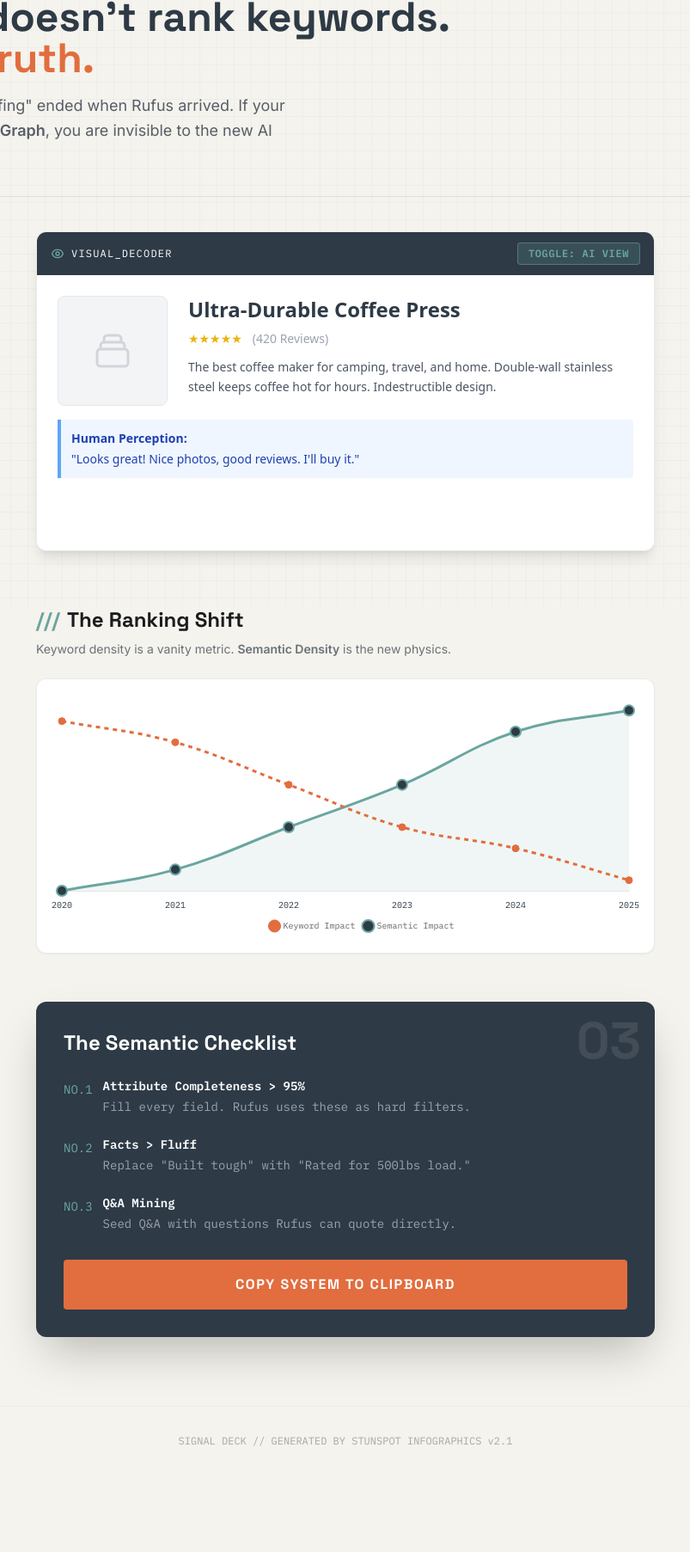
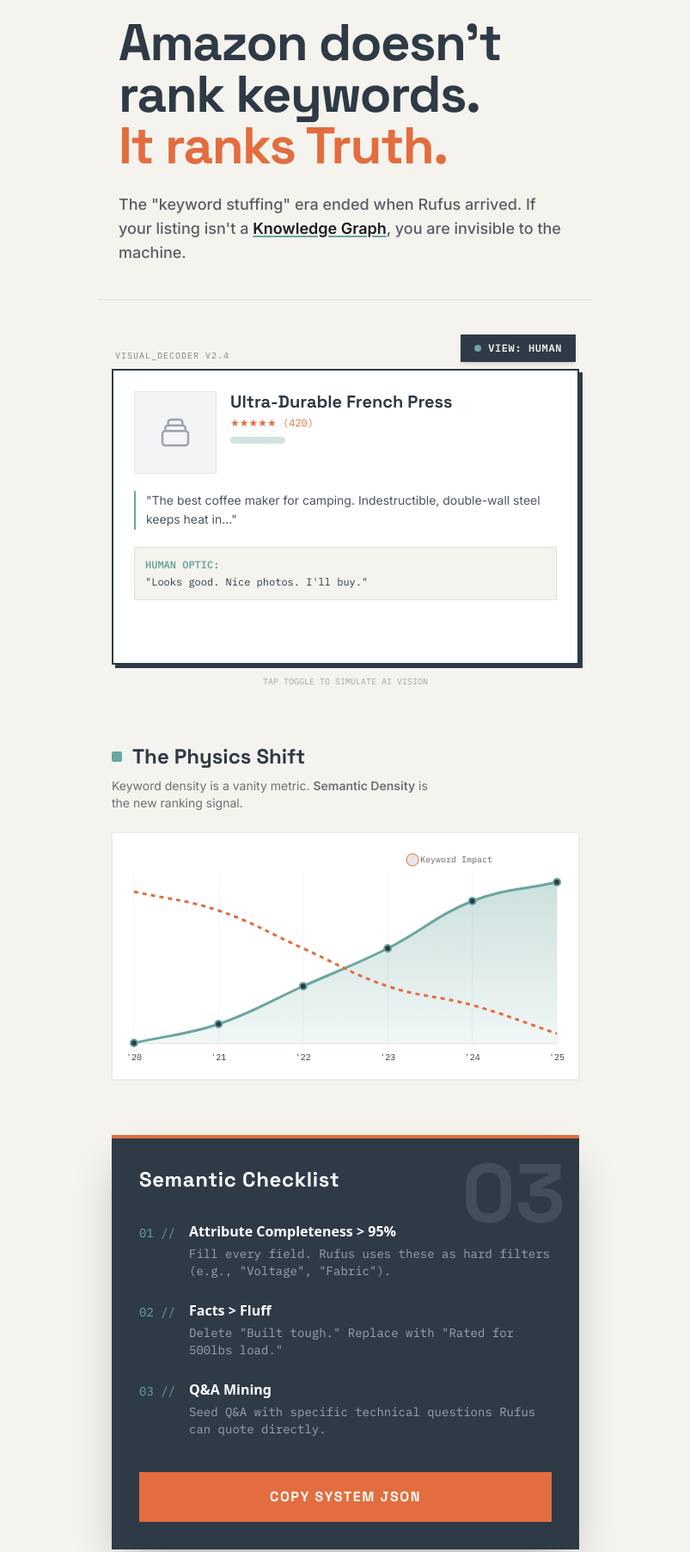
Before and after one commit to Stunspot/stunspot-infographics, a plain HTML site: page amazon-semantics/index.html in a window 1280 px wide. Shown: the part 95-1900 px from the top of the page at 86% size, without its empty margins (238-1041 px from the left). Before the commit the page ends 1811 px from the top, so only its background shows below. Drawn offline with nearby package versions, Linux system fonts and the light colour scheme.

Commit message:
update infographic

```diff
--- a/amazon-semantics/index.html
+++ b/amazon-semantics/index.html
@@ -5,21 +5,37 @@
   <meta name="viewport" content="width=device-width, initial-scale=1.0" />
 
   <title>PROTOCOL: Amazon Semantic Override</title>
+  <meta name="title" content="PROTOCOL: Amazon Semantic Override">
+  <meta name="description" content="Amazon doesn't rank keywords. It ranks Truth. The 2025 Semantic Checklist for Rufus & A10.">
+
+  <meta property="og:type" content="article">
+  <meta property="og:url" content="https://stunspot.github.io/stunspot-infographics/amazon-semantics/">
+  <meta property="og:title" content="PROTOCOL: Amazon Semantic Override">
+  <meta property="og:description" content="Amazon doesn't rank keywords. It ranks Truth. The 2025 Semantic Checklist for Rufus & A10.">
+  <meta property="og:image" content="https://stunspot.github.io/stunspot-infographics/amazon-semantics/assets/thumbnail.jpg">
+
+  <meta name="twitter:card" content="summary_large_image">
+  <meta name="twitter:url" content="https://stunspot.github.io/stunspot-infographics/amazon-semantics/">
+  <meta name="twitter:title" content="⚠️ Amazon doesn't rank keywords anymore.">
+  <meta name="twitter:description" content="It ranks Truth. See the 2025 Semantic Checklist for Rufus.">
+  <meta name="twitter:image" content="https://stunspot.github.io/stunspot-infographics/amazon-semantics/assets/thumbnail.jpg">
+
   <script src="https://cdn.tailwindcss.com"></script>
   <script src="https://cdn.jsdelivr.net/npm/chart.js"></script>
-  <link href="https://fonts.googleapis.com/css2?family=Space+Grotesk:wght@400;600;700&family=Inter:wght@400;600&family=IBM+Plex+Mono:wght@400;600&display=swap" rel="stylesheet">
+  <link href="https://fonts.googleapis.com/css2?family=Space+Grotesk:wght@400;500;600;700&family=Inter:wght@400;500;600&family=IBM+Plex+Mono:wght@400;600&display=swap" rel="stylesheet">
 
   <script>
     tailwind.config = {
       theme: {
         extend: {
           colors: {
-            bg: '#F5F3ED',
+            bg: '#F5F3ED',       // Studio Parchment Light
             surface: '#FFFFFF',
-            primary: '#2E3A46',
-            accent: '#6AA6A0',
-            alert: '#E26D3E',
-            ink: '#1B1C1E'
+            primary: '#2E3A46',  // Graphite-Navy Control
+            accent: '#6AA6A0',   // Aqua-Sage Data Trace
+            alert: '#E26D3E',    // Alert-Amber
+            ink: '#1B1C1E',      // Ink Carbon
+            grid: 'rgba(46, 58, 70, 0.08)'
           },
           fontFamily: {
             display: ['Space Grotesk', 'sans-serif'],
@@ -27,15 +43,22 @@
             mono: ['IBM Plex Mono', 'monospace'],
           },
           animation: {
-            'scan': 'scan 3s linear infinite',
+            'radar-sweep': 'sweep 4s linear infinite',
+            'blip': 'blip 2s ease-out infinite',
           },
           keyframes: {
-            scan: {
-              '0%': { top: '0%', opacity: '0' },
-              '10%': { opacity: '1' },
-              '90%': { opacity: '1' },
-              '100%': { top: '100%', opacity: '0' },
+            sweep: {
+              '0%': { transform: 'rotate(0deg)' },
+              '100%': { transform: 'rotate(360deg)' },
+            },
+            blip: {
+              '0%': { opacity: 0, transform: 'scale(0.5)' },
+              '50%': { opacity: 1, transform: 'scale(1.2)' },
+              '100%': { opacity: 0, transform: 'scale(1.5)' },
             }
+          },
+          backgroundImage: {
+            'grid-pattern': "linear-gradient(to right, rgba(46, 58, 70, 0.05) 1px, transparent 1px), linear-gradient(to bottom, rgba(46, 58, 70, 0.05) 1px, transparent 1px)"
           }
         }
       }
@@ -45,205 +68,204 @@
   <style>
     body { background-color: #F5F3ED; color: #1B1C1E; }
 
-    /* Radar Background Grid */
-    .radar-grid {
-      background-image: linear-gradient(#2E3A46 1px, transparent 1px), linear-gradient(90deg, #2E3A46 1px, transparent 1px);
-      background-size: 20px 20px;
-      background-position: center center;
-      opacity: 0.03;
+    /* Motif: Thin Grid Overlay */
+    .bg-radar-grid {
+      background-size: 40px 40px;
     }
 
-    /* Toy: View Switcher Logic */
-    .view-human { display: block; }
-    .view-ai { display: none; }
+    /* Motif: Glowing Data Pips */
+    .pip {
+      position: absolute;
+      width: 4px;
+      height: 4px;
+      background-color: #E26D3E;
+      border-radius: 50%;
+      box-shadow: 0 0 8px #E26D3E;
+    }
 
-    /* When 'mode-ai' class is present on container: */
-    .mode-ai .view-human { display: none; }
-    .mode-ai .view-ai { display: block; }
+    /* Tool 6: Toy Classes */
+    .view-human { display: block; opacity: 1; transition: opacity 0.3s ease; }
+    .view-ai { display: none; opacity: 0; transition: opacity 0.3s ease; }
 
-    /* Scan Line Effect */
+    .mode-ai .view-human { display: none; opacity: 0; }
+    .mode-ai .view-ai { display: block; opacity: 1; }
+
+    /* Scan Line Effect for AI Mode */
     .scan-line {
       position: absolute;
-      left: 0; right: 0; height: 2px;
+      left: 0; right: 0; height: 1px;
       background: #6AA6A0;
-      opacity: 0.5;
+      box-shadow: 0 0 10px #6AA6A0;
+      opacity: 0;
       z-index: 10;
       pointer-events: none;
-      display: none; /* Hidden by default */
     }
-    .mode-ai .scan-line { display: block; animation: scan 3s linear infinite; }
+    .mode-ai .scan-line { opacity: 1; animation: scan 2s linear infinite; }
+
+    @keyframes scan {
+      0% { top: 0%; }
+      100% { top: 100%; }
+    }
   </style>
-  <meta name="title" content="PROTOCOL: Amazon Semantic Override">
-  <meta name="description" content="Amazon doesn't rank keywords. It ranks Truth. The 2025 Semantic Checklist for Rufus & A10.">
+</head>
+<body class="antialiased min-h-screen relative overflow-x-hidden font-body bg-bg bg-radar-grid">
 
-  <meta property="og:type" content="article">
-  <meta property="og:url" content="https://stunspot.github.io/stunspot-infographics/amazon-semantics/">
-  <meta property="og:title" content="PROTOCOL: Amazon Semantic Override">
-  <meta property="og:description" content="Amazon doesn't rank keywords. It ranks Truth. The 2025 Semantic Checklist for Rufus & A10.">
-  <meta property="og:image" content="https://stunspot.github.io/stunspot-infographics/amazon-semantics/assets/thumbnail.jpg">
+  <header class="relative px-6 pt-16 pb-10 border-b border-primary/10 max-w-xl mx-auto text-center md:text-left">
+    <div class="inline-flex items-center gap-2 px-3 py-1 mb-6 border border-primary/20 bg-white shadow-sm">
+      <div class="w-2 h-2 rounded-full bg-alert animate-blip"></div>
+      <span class="text-[10px] font-mono font-bold text-primary tracking-widest uppercase">SIGNAL_INTERCEPT // A10_OVERRIDE</span>
+    </div>
 
-  <meta property="twitter:card" content="summary_large_image">
-  <meta property="twitter:url" content="https://stunspot.github.io/stunspot-infographics/amazon-semantics/">
-  <meta property="twitter:title" content="⚠️ Amazon doesn't rank keywords anymore.">
-  <meta property="twitter:description" content="It ranks Truth. See the 2025 Semantic Checklist for Rufus.">
-  <meta property="twitter:image" content="https://stunspot.github.io/stunspot-infographics/amazon-semantics/assets/thumbnail.jpg">
-</head>
-<body class="antialiased min-h-screen relative overflow-x-hidden">
-
-  <div class="fixed inset-0 radar-grid pointer-events-none"></div>
-
-  <header class="relative px-6 pt-12 pb-8 border-b border-primary/10">
-    <div class="inline-flex items-center gap-2 px-3 py-1 mb-4 border border-primary/20 rounded-full bg-white shadow-sm">
-      <div class="w-2 h-2 rounded-full bg-alert animate-pulse"></div>
-      <span class="text-xs font-mono font-bold text-primary tracking-widest uppercase">Signal: High Confidence</span>
-    </div>
-    <h1 class="text-4xl md:text-5xl font-display font-bold leading-tight mb-4 text-primary">
+    <h1 class="text-4xl md:text-6xl font-display font-bold leading-tight mb-6 text-primary tracking-tight">
       Amazon doesn’t rank keywords.<br>
       <span class="text-alert">It ranks Truth.</span>
     </h1>
-    <p class="text-lg font-body text-primary/80 leading-relaxed max-w-xl">
-      The era of "keyword stuffing" ended when Rufus arrived. If your listing isn't a <strong>Knowledge Graph</strong>, you are invisible to the new AI consumer.
+
+    <p class="text-base md:text-lg text-primary/80 leading-relaxed font-medium">
+      The "keyword stuffing" era ended when Rufus arrived. If your listing isn't a <strong class="text-ink decoration-accent underline decoration-2 underline-offset-2">Knowledge Graph</strong>, you are invisible to the machine.
     </p>
   </header>
 
-  <main class="max-w-3xl mx-auto pb-12">
+  <main class="max-w-xl mx-auto pb-20 px-4">
 
-    <section class="p-6 my-4">
-      <div id="scanner-card" class="bg-surface border border-primary/10 rounded-xl shadow-lg overflow-hidden relative group">
-        <div class="bg-primary px-4 py-3 flex justify-between items-center z-20 relative">
-          <span class="text-white font-mono text-xs tracking-widest flex items-center gap-2">
-            <svg class="w-4 h-4 text-accent" fill="none" stroke="currentColor" viewBox="0 0 24 24"><path stroke-linecap="round" stroke-linejoin="round" stroke-width="2" d="M15 12a3 3 0 11-6 0 3 3 0 016 0z"/><path stroke-linecap="round" stroke-linejoin="round" stroke-width="2" d="M2.458 12C3.732 7.943 7.523 5 12 5c4.478 0 8.268 2.943 9.542 7-1.274 4.057-5.064 7-9.542 7-4.477 0-8.268-2.943-9.542-7z"/></svg>
-            VISUAL_DECODER
-          </span>
-          <button id="toggle-btn" onclick="toggleView()" class="px-3 py-1 bg-accent/20 border border-accent/50 text-accent font-mono text-xs rounded hover:bg-accent/30 transition-colors uppercase tracking-wider font-bold">
-            Toggle: AI View
-          </button>
-        </div>
+    <section class="my-10 relative">
+      <div class="flex justify-between items-end mb-2 px-1">
+        <span class="font-mono text-[10px] text-primary/60 uppercase tracking-widest">VISUAL_DECODER v2.4</span>
+        <button id="toggle-btn" onclick="toggleView()" class="px-4 py-2 bg-primary text-bg font-mono text-xs font-bold tracking-wider hover:bg-primary/90 transition-all shadow-md active:scale-95 flex items-center gap-2">
+          <span class="w-2 h-2 rounded-full bg-accent"></span>
+          <span>VIEW: HUMAN</span>
+        </button>
+      </div>
 
-        <div id="scanner-container" class="relative min-h-[320px] p-6 transition-colors duration-300">
+      <div id="scanner-card" class="bg-surface border-2 border-primary rounded-none shadow-[4px_4px_0px_0px_rgba(46,58,70,1)] overflow-hidden relative transition-all duration-300">
+
+        <div id="scanner-container" class="relative min-h-[340px] p-6">
           <div class="scan-line"></div>
 
-          <div class="view-human space-y-4">
-            <div class="flex flex-col sm:flex-row gap-6">
-              <div class="w-full sm:w-32 h-32 bg-gray-100 rounded-lg flex items-center justify-center border border-gray-200">
-                <svg class="w-12 h-12 text-gray-300" fill="none" stroke="currentColor" viewBox="0 0 24 24"><path stroke-linecap="round" stroke-linejoin="round" stroke-width="1.5" d="M19 11H5m14 0a2 2 0 012 2v6a2 2 0 01-2 2H5a2 2 0 01-2-2v-6a2 2 0 012-2m14 0V9a2 2 0 00-2-2M5 11V9a2 2 0 012-2m0 0V5a2 2 0 012-2h6a2 2 0 012 2v2M7 7h10"/></svg>
+          <div class="view-human space-y-5">
+            <div class="flex gap-4">
+               <div class="w-24 h-24 bg-gray-100 border border-gray-200 flex items-center justify-center shrink-0">
+                <svg class="w-10 h-10 text-gray-400" fill="none" stroke="currentColor" viewBox="0 0 24 24"><path stroke-linecap="round" stroke-linejoin="round" stroke-width="1.5" d="M19 11H5m14 0a2 2 0 012 2v6a2 2 0 01-2 2H5a2 2 0 01-2-2v-6a2 2 0 012-2m14 0V9a2 2 0 00-2-2M5 11V9a2 2 0 012-2m0 0V5a2 2 0 012-2h6a2 2 0 012 2v2M7 7h10"/></svg>
               </div>
-
-              <div class="flex-1">
-                <h3 class="font-bold text-2xl mb-2 text-primary">Ultra-Durable Coffee Press</h3>
-                <div class="flex items-center gap-1 text-yellow-500 text-sm mb-3">
-                  <span>★★★★★</span>
-                  <span class="text-gray-400 ml-2">(420 Reviews)</span>
-                </div>
-                <p class="text-sm text-gray-600 leading-relaxed">
-                  The best coffee maker for camping, travel, and home. Double-wall stainless steel keeps coffee hot for hours. Indestructible design.
-                </p>
+              <div>
+                <h3 class="font-display font-bold text-xl leading-tight text-primary mb-1">Ultra-Durable French Press</h3>
+                <div class="text-alert font-mono text-xs mb-2">★★★★★ (420)</div>
+                <div class="h-2 w-16 bg-accent/30 rounded-full"></div>
               </div>
             </div>
-            <div class="mt-4 p-3 bg-blue-50 border-l-4 border-blue-400 text-blue-800 text-sm rounded-r">
-              <strong class="block mb-1">Human Perception:</strong>
-              "Looks great! Nice photos, good reviews. I'll buy it."
+
+            <p class="text-sm text-gray-600 leading-relaxed font-body border-l-2 border-accent pl-3">
+              "The best coffee maker for camping. Indestructible, double-wall steel keeps heat in..."
+            </p>
+
+            <div class="mt-4 p-3 bg-bg border border-primary/10 text-primary text-xs font-mono">
+              <strong class="block mb-1 text-accent">HUMAN OPTIC:</strong>
+              "Looks good. Nice photos. I'll buy."
             </div>
           </div>
 
-          <div class="view-ai space-y-3 font-mono text-xs md:text-sm text-primary leading-loose">
+          <div class="view-ai font-mono text-xs leading-loose text-primary">
             <div class="text-accent">{</div>
-            <div class="pl-4"><span class="text-alert">"entity_id"</span>: <span class="text-primary">"B08X..."</span>,</div>
+            <div class="pl-4"><span class="text-alert">"entity_id"</span>: "B08X...",</div>
             <div class="pl-4"><span class="text-alert">"intent_cluster"</span>: [</div>
-            <div class="pl-8"><span class="text-primary">"portable_brewing"</span>,</div>
-            <div class="pl-8"><span class="text-primary">"rugged_kitchen"</span></div>
+            <div class="pl-8 text-accent">"portable_brewing", "rugged_kitchen"</div>
             <div class="pl-4">],</div>
             <div class="pl-4"><span class="text-alert">"attributes"</span>: {</div>
-            <div class="pl-8"><span class="text-primary">"material"</span>: <span class="text-accent">"304_stainless_steel"</span>,</div>
-            <div class="pl-8"><span class="text-primary">"capacity_vol"</span>: <span class="text-accent">"34_oz"</span>,</div>
-            <div class="pl-8"><span class="text-primary">"durability_score"</span>: <span class="text-accent">0.98</span></div>
+            <div class="pl-8">"material": <span class="bg-primary text-white px-1">"304_stainless"</span>,</div>
+            <div class="pl-8">"capacity_vol": "34_oz",</div>
+            <div class="pl-8">"durability_score": <span class="text-alert">0.98</span></div>
             <div class="pl-4">}</div>
             <div class="text-accent">}</div>
 
-            <div class="mt-4 p-3 bg-primary text-white text-sm rounded border-l-4 border-alert shadow-lg">
-              <strong class="block mb-1 text-alert">AI Reality:</strong>
-              "Rufus indexes FACTS. If '304 Stainless' is missing from structured data, you don't exist for that query."
+            <div class="mt-6 p-3 bg-primary text-bg text-xs border-l-4 border-alert shadow-lg">
+              <strong class="block mb-1 text-alert">AI REALITY:</strong>
+              "Rufus indexes FACTS. If '304 Stainless' is missing from structured data, you do not exist."
             </div>
           </div>
 
         </div>
       </div>
+      <p class="text-center mt-3 text-[10px] font-mono text-primary/40 uppercase">Tap toggle to simulate AI vision</p>
     </section>
 
-    <section class="p-6">
-      <h2 class="font-display font-bold text-2xl mb-2 flex items-center gap-2">
-        <span class="text-accent">///</span> The Ranking Shift
+    <section class="my-16">
+      <h2 class="font-display font-bold text-2xl mb-2 flex items-center gap-3 text-primary">
+        <span class="w-3 h-3 bg-accent rounded-sm"></span> The Physics Shift
       </h2>
-      <p class="text-sm font-body mb-6 text-primary/70">
-        Keyword density is a vanity metric. <strong>Semantic Density</strong> is the new physics.
+      <p class="text-sm font-body mb-6 text-primary/70 max-w-sm">
+        Keyword density is a vanity metric. <strong>Semantic Density</strong> is the new ranking signal.
       </p>
 
-      <div class="bg-surface p-4 rounded-xl border border-primary/10 shadow-sm relative h-80">
+      <div class="bg-white p-4 border border-primary/10 shadow-sm relative h-72">
         <canvas id="rankingChart"></canvas>
       </div>
     </section>
 
-    <section class="px-6 py-8">
-      <div class="bg-primary text-bg rounded-xl p-8 relative overflow-hidden shadow-2xl">
-        <div class="absolute top-0 right-0 p-4 opacity-10 font-display text-6xl font-bold select-none">03</div>
-        <h2 class="font-display text-2xl font-bold mb-6 text-white">The Semantic Checklist</h2>
+    <section class="my-12">
+      <div class="bg-primary text-bg p-8 relative overflow-hidden shadow-2xl border-t-4 border-alert">
+        <div class="absolute top-0 right-0 p-4 opacity-10 font-display text-8xl font-bold select-none text-white pointer-events-none">03</div>
 
-        <ul id="checklist-content" class="space-y-6 font-mono text-sm">
-          <li class="flex items-start gap-3">
-            <span class="text-accent mt-1">NO.1</span>
+        <h2 class="font-display text-2xl font-bold mb-8 text-white tracking-wide">Semantic Checklist</h2>
+
+        <ul class="space-y-6 font-mono text-xs md:text-sm relative z-10">
+          <li class="flex gap-4">
+            <span class="text-accent shrink-0 mt-1">01 //</span>
             <div>
-              <strong class="text-white block mb-1">Attribute Completeness > 95%</strong>
-              <span class="text-gray-400">Fill every field. Rufus uses these as hard filters.</span>
+              <strong class="text-white block mb-1 font-sans text-base">Attribute Completeness > 95%</strong>
+              <span class="text-gray-400">Fill every field. Rufus uses these as hard filters (e.g., "Voltage", "Fabric").</span>
             </div>
           </li>
-          <li class="flex items-start gap-3">
-            <span class="text-accent mt-1">NO.2</span>
+          <li class="flex gap-4">
+            <span class="text-accent shrink-0 mt-1">02 //</span>
             <div>
-              <strong class="text-white block mb-1">Facts > Fluff</strong>
-              <span class="text-gray-400">Replace "Built tough" with "Rated for 500lbs load."</span>
+              <strong class="text-white block mb-1 font-sans text-base">Facts > Fluff</strong>
+              <span class="text-gray-400">Delete "Built tough." Replace with "Rated for 500lbs load."</span>
             </div>
           </li>
-          <li class="flex items-start gap-3">
-            <span class="text-accent mt-1">NO.3</span>
+          <li class="flex gap-4">
+            <span class="text-accent shrink-0 mt-1">03 //</span>
             <div>
-              <strong class="text-white block mb-1">Q&A Mining</strong>
-              <span class="text-gray-400">Seed Q&A with questions Rufus can quote directly.</span>
+              <strong class="text-white block mb-1 font-sans text-base">Q&A Mining</strong>
+              <span class="text-gray-400">Seed Q&A with specific technical questions Rufus can quote directly.</span>
             </div>
           </li>
         </ul>
 
-        <button id="copy-btn" onclick="copyChecklist()" class="mt-8 w-full py-4 bg-alert text-white font-bold font-display uppercase tracking-widest rounded hover:bg-white hover:text-alert transition-all duration-200 border border-transparent hover:border-alert">
-          Copy System to Clipboard
+        <button id="copy-btn" onclick="copyChecklist()" class="mt-10 w-full py-4 bg-alert text-white font-bold font-display uppercase tracking-widest hover:bg-white hover:text-alert transition-all duration-200 border border-transparent hover:border-alert active:scale-[0.98]">
+          Copy System JSON
         </button>
       </div>
     </section>
 
   </main>
 
-  <footer class="text-center py-8 text-xs font-mono text-primary/40 border-t border-primary/5">
-    SIGNAL DECK // GENERATED BY STUNSPOT INFOGRAPHICS v2.1
+  <footer class="text-center py-8 text-[10px] font-mono text-primary/40 border-t border-primary/5 bg-white/50">
+    SIGNAL DECK // GENERATED BY STUNSPOT INFOGRAPHICS v2.4
   </footer>
 
   <script>
-    // --- LOGIC 1: VIEW TOGGLE ---
+    // --- TOYSMITH LOGIC ---
+
+    // 1. Scanner Toggle
     function toggleView() {
       const container = document.getElementById('scanner-container');
-      const btn = document.getElementById('toggle-btn');
+      const btnText = document.querySelector('#toggle-btn span:last-child');
+      const card = document.getElementById('scanner-card');
 
       const isAI = container.classList.toggle('mode-ai');
 
-      // Update Button Text
-      btn.innerText = isAI ? "Toggle: Human View" : "Toggle: AI View";
-
-      // Optional: Flash background to indicate mode switch
       if(isAI) {
-        container.style.backgroundColor = "rgba(46, 58, 70, 0.05)";
+        btnText.innerText = "VIEW: AI DATA";
+        container.style.backgroundColor = "#2E3A46"; // Navy background for code
+        card.style.borderColor = "#6AA6A0"; // Accent border
       } else {
-        container.style.backgroundColor = "transparent";
+        btnText.innerText = "VIEW: HUMAN";
+        container.style.backgroundColor = "#FFFFFF";
+        card.style.borderColor = "#2E3A46";
       }
     }
 
-    // --- LOGIC 2: COPY TO CLIPBOARD (FIXED) ---
+    // 2. Clipboard Utility
     function copyChecklist() {
       const text = `AMAZON SEMANTIC CHECKLIST (2025):
 1. Attribute Completeness > 95%: Fill every field. Rufus uses these as hard filters.
@@ -254,41 +276,45 @@
         const btn = document.getElementById('copy-btn');
         const originalText = btn.innerText;
 
-        btn.innerText = "COPIED TO CLIPBOARD!";
-        btn.classList.add("bg-green-600", "border-green-600");
-        btn.classList.remove("bg-alert", "hover:text-alert");
+        btn.innerText = "SYSTEM COPIED // READY";
+        btn.style.backgroundColor = "#6AA6A0"; // Sage Green
 
         setTimeout(() => {
           btn.innerText = originalText;
-          btn.classList.remove("bg-green-600", "border-green-600");
-          btn.classList.add("bg-alert", "hover:text-alert");
+          btn.style.backgroundColor = ""; // Revert to CSS class (Amber)
         }, 2000);
       });
     }
 
-    // --- LOGIC 3: RESPONSIVE CHART ---
+    // --- CHART.JS CONFIG (THEMED) ---
     const ctx = document.getElementById('rankingChart').getContext('2d');
+
+    // Gradient for Semantic Area
+    const gradient = ctx.createLinearGradient(0, 0, 0, 300);
+    gradient.addColorStop(0, 'rgba(106, 166, 160, 0.4)'); // Accent
+    gradient.addColorStop(1, 'rgba(106, 166, 160, 0.0)');
+
     new Chart(ctx, {
       type: 'line',
       data: {
-        labels: ['2020', '2021', '2022', '2023', '2024', '2025'],
+        labels: ['\'20', '\'21', '\'22', '\'23', '\'24', '\'25'],
         datasets: [{
           label: 'Keyword Impact',
           data: [90, 80, 60, 40, 30, 15],
           borderColor: '#E26D3E', // Alert Amber
           borderDash: [5, 5],
           tension: 0.4,
-          pointRadius: 4,
-          pointBackgroundColor: '#E26D3E'
+          pointRadius: 0,
+          pointHoverRadius: 6
         }, {
           label: 'Semantic Impact',
           data: [10, 20, 40, 60, 85, 95],
           borderColor: '#6AA6A0', // Accent Sage
-          backgroundColor: 'rgba(106, 166, 160, 0.1)',
+          backgroundColor: gradient,
           fill: true,
           tension: 0.4,
           borderWidth: 3,
-          pointRadius: 6,
+          pointRadius: 4,
           pointBackgroundColor: '#2E3A46',
           pointBorderColor: '#6AA6A0',
           pointBorderWidth: 2
@@ -299,14 +325,21 @@
         maintainAspectRatio: false,
         plugins: {
           legend: {
-            position: 'bottom',
-            labels: { font: { family: 'IBM Plex Mono', size: 10 }, usePointStyle: true }
+            position: 'top',
+            align: 'end',
+            labels: { font: { family: 'IBM Plex Mono', size: 10 }, usePointStyle: true, boxWidth: 8 }
+          },
+          tooltip: {
+            backgroundColor: '#2E3A46',
+            titleFont: { family: 'Space Grotesk' },
+            bodyFont: { family: 'IBM Plex Mono' },
+            displayColors: false
           }
         },
         scales: {
           y: { display: false },
           x: {
-            grid: { display: false },
+            grid: { display: true, color: 'rgba(46, 58, 70, 0.05)' },
             ticks: { font: { family: 'IBM Plex Mono', size: 10 }, color: '#2E3A46' }
           }
         }
```
